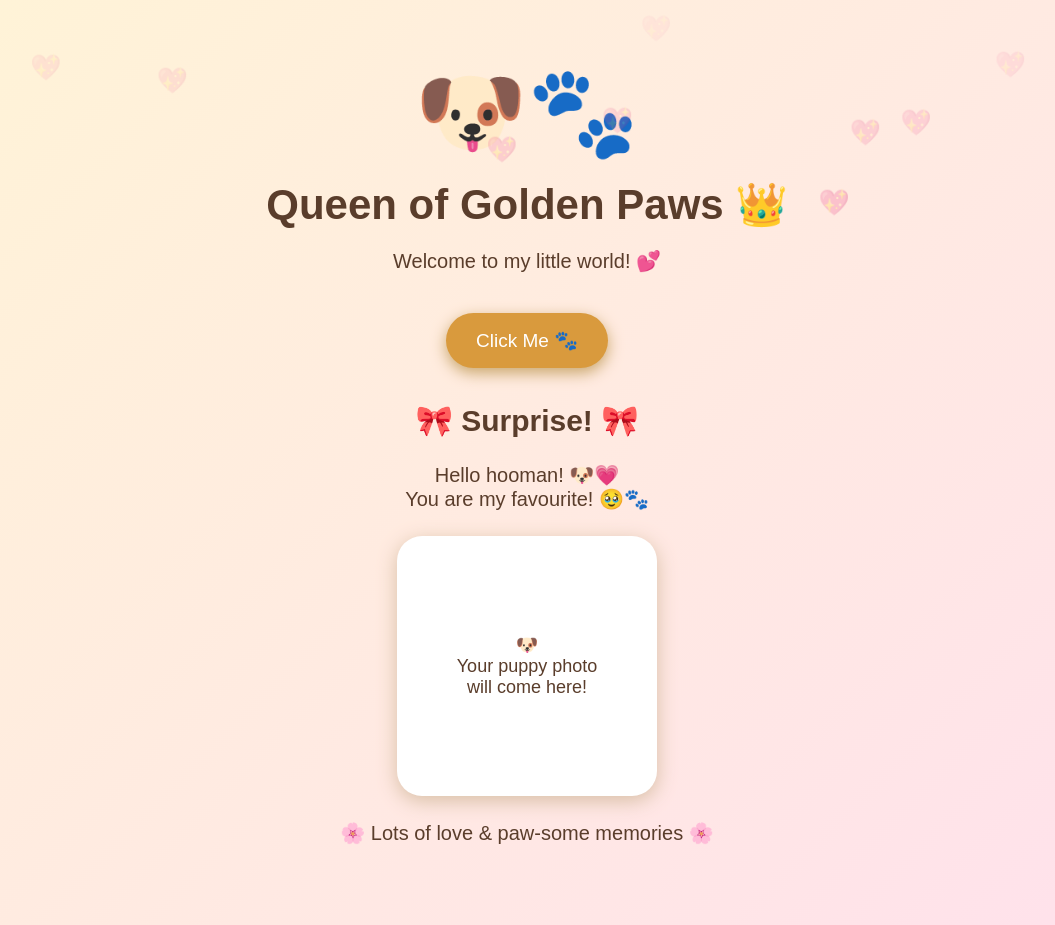
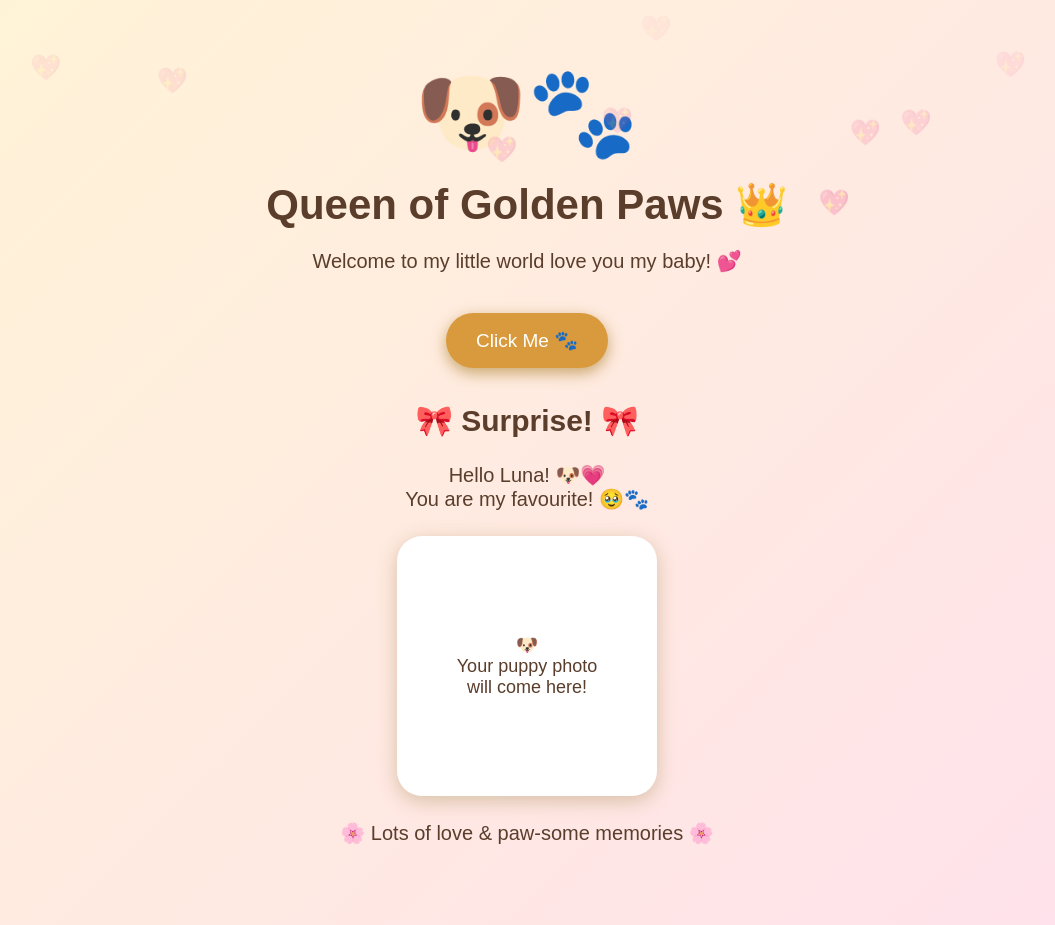
Before and after one commit to 1924sandhya/Queen_of_golden.paws, a plain HTML site: page index.html in a window 1280 px wide. Both pictures are taken after a click on the button "Click Me 🐾". Shown: the whole page, without its empty margins (113-1168 px from the left). Drawn offline with Linux system fonts and the light colour scheme.

Commit message:
Update index.html

```diff
--- a/index.html
+++ b/index.html
@@ -127,7 +127,7 @@
 
         <h1>Queen of Golden Paws 👑</h1>
 
-        <p>Welcome to my little world! 💕</p>
+        <p>Welcome to my little world love you my baby! 💕</p>
 
         <button onclick="showSurprise()">
             Click Me 🐾
@@ -138,7 +138,7 @@
             <h2>🎀 Surprise! 🎀</h2>
 
             <p>
-                Hello hooman! 🐶💗<br>
+                Hello Luna! 🐶💗<br>
                 You are my favourite! 🥹🐾
             </p>
 
```
